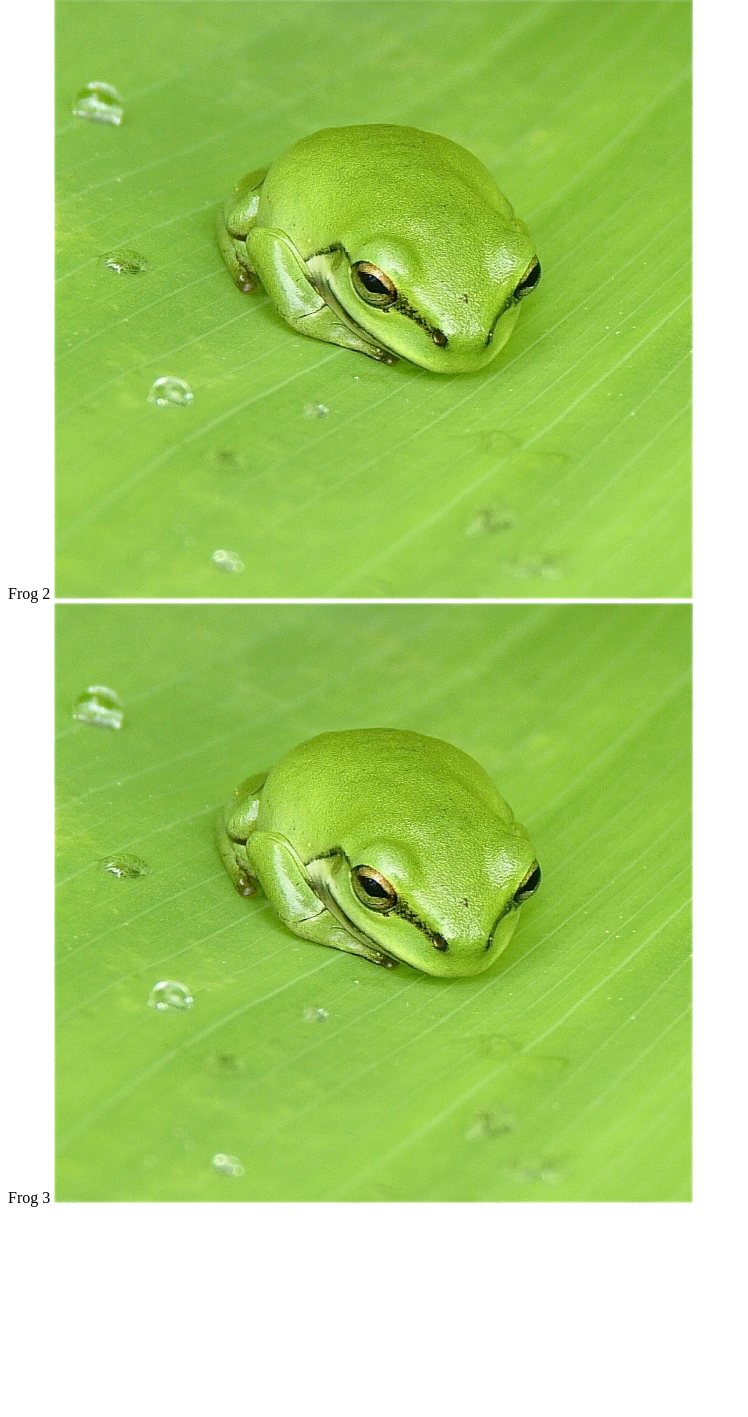
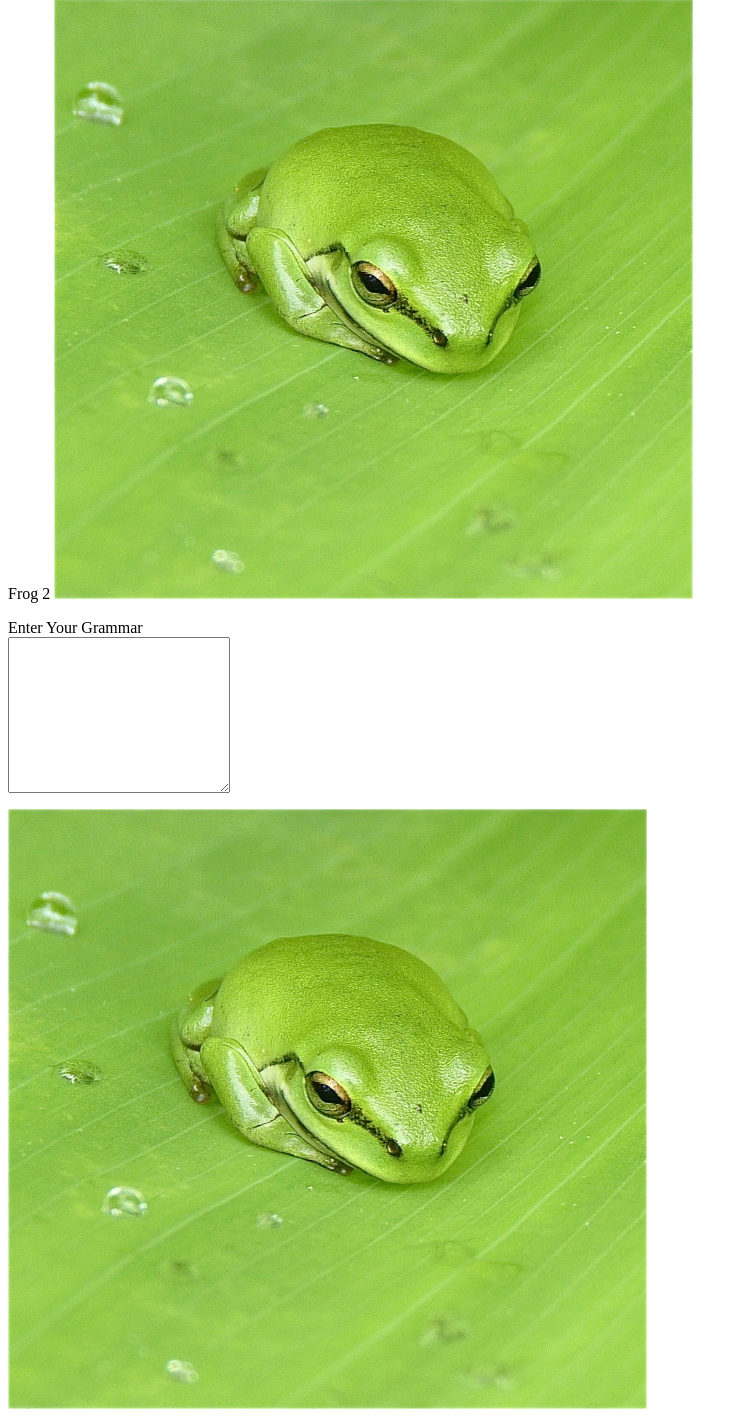
Before and after one commit to eugene-prout/ALeRT, a Flask app: template alert/templates/application/components/main_panel.html in a window 1280 px wide. Shown: the part 278-1695 px from the top of the page, without its empty margins (0-748 px from the left). Before the commit the page ends 1485 px from the top, so only its background shows below. Run offline with Flask 3, Linux system fonts and the light colour scheme; the template is opened without the code that fills it: values that come from a table or form of the project are taken from there, others are empty; a map, chart or similar area stays blank.

Commit message:
feat: split view
Reused the same form as for the editor pane.

```diff
--- a/alert/templates/application/components/main_panel.html
+++ b/alert/templates/application/components/main_panel.html
@@ -42,9 +42,22 @@
             </div>
             <div class="tab-pane" id="split-tab-pane" role="tabpanel"
                 aria-labelledby="split-tab" tabindex="0">
-                Frog 3
-                <img src="{{ url_for('static', filename='/assets/frog.jpg') }}"
-                    style="max-width: 100%; max-height: 75vh;">
+                <div class="container">
+                    <div class="row">
+                        <div class="col-sm">
+                            <p>
+                                {{ form.grammar_editor.label }}<br>
+                                {{ form.grammar_editor(cols=25,rows=10) }}<br>
+                            </p>
+                        </div>
+                        <div class="col-sm">
+                            <img src="{{ url_for('static', filename='/assets/frog.jpg') }}"
+                            style="max-width: 100%; max-height: 75vh;">
+                        </div>
+                    </div>
+                </div>
+
+
             </div>
         </div>
     </div>
```
